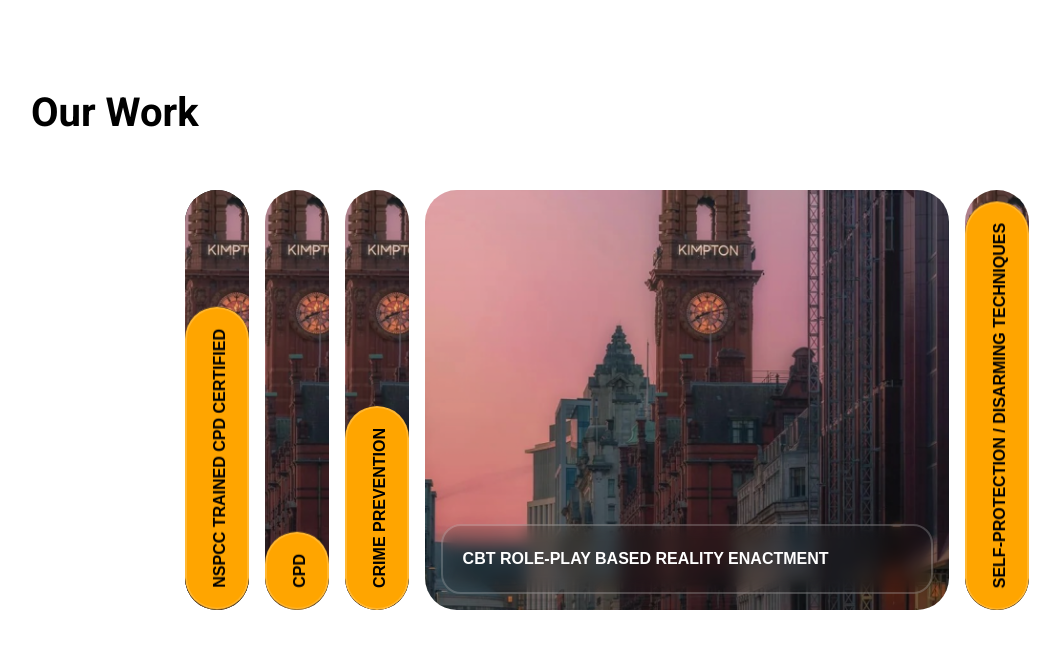
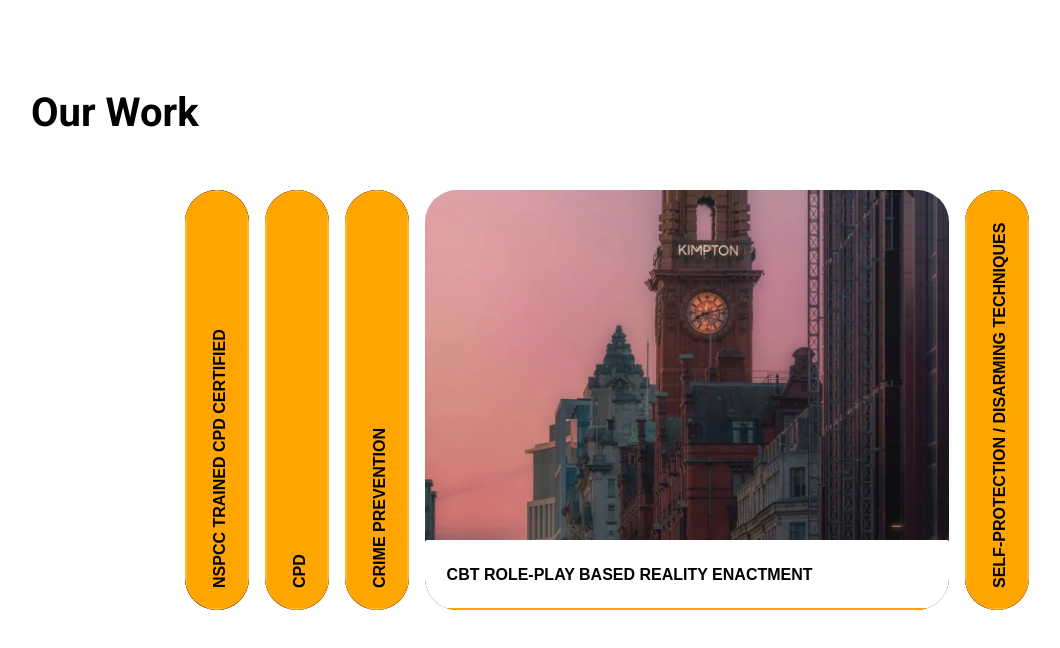
Before and after one commit to ahmedshakil29/unseen-3d-animation, a plain HTML site: page index.html in a window 1280 px wide. Both pictures are taken after a click on the element "CBT ROLE-PLAY BASED REALITY ENACTMENT". Shown: the part 1599-2247 px from the top of the page, without its empty margins (33-1093 px from the left). Drawn offline with nearby package versions, Linux system fonts and the light colour scheme.

Commit message:
our work

```diff
--- a/main.css
+++ b/main.css
@@ -313,22 +313,23 @@ blockquote span {
   left: 0;
   right: 0;
   z-index: 2;
-  color: #ffffff;
-  backdrop-filter: blur(8px) brightness(85%);
-  -webkit-backdrop-filter: blur(8px) brightness(85%);
+  color: black;
+  background-color: white;
+  /* backdrop-filter: blur(8px) brightness(85%);
+  -webkit-backdrop-filter: blur(8px) brightness(85%); */
   font-size: 1px;
   font-weight: 700;
-  /* word-break: break-all; */
   text-transform: uppercase;
 }
 
 .img-card.active label {
   font-size: 1rem;
   font-family: Arial, Helvetica, sans-serif;
-  bottom: 1rem;
-  left: 1rem;
-  right: 1rem;
-  border-radius: 20px;
+  /* bottom: 1rem; */
+  /* left: 1rem;
+  right: 1rem; */
+  border-radius: 2px;
+  border-bottom: 2px solid orange; /* Add border to bottom side */
 }
 
 .img-card:not(.active) label {
@@ -337,12 +338,23 @@ blockquote span {
   font-family: Arial, Helvetica, sans-serif;
   backdrop-filter: blur(1px) brightness(5%);
   -webkit-backdrop-filter: blur(1px) brightness(85%);
-  /* Vertical writing mode */
   writing-mode: vertical-rl;
-  /* text-align: center; */
+  text-align: center;
   transform: rotate(-180deg);
-  /* margin: 0 20px; */
+
   background-color: #ffa500;
+
+  position: absolute;
+  bottom: 0;
+  left: 0;
+  right: 0;
+  padding: 1.25rem;
+  display: flex;
+  /* jusify-content: center;
+  aligtn-items: center; */
+  width: 100%;
+  height: 100%;
+  border-radius: 0;
 }
 
 /********************* End of Header ***********************/
```
Also changed, not shown: script.js (+13 -0 lines).
